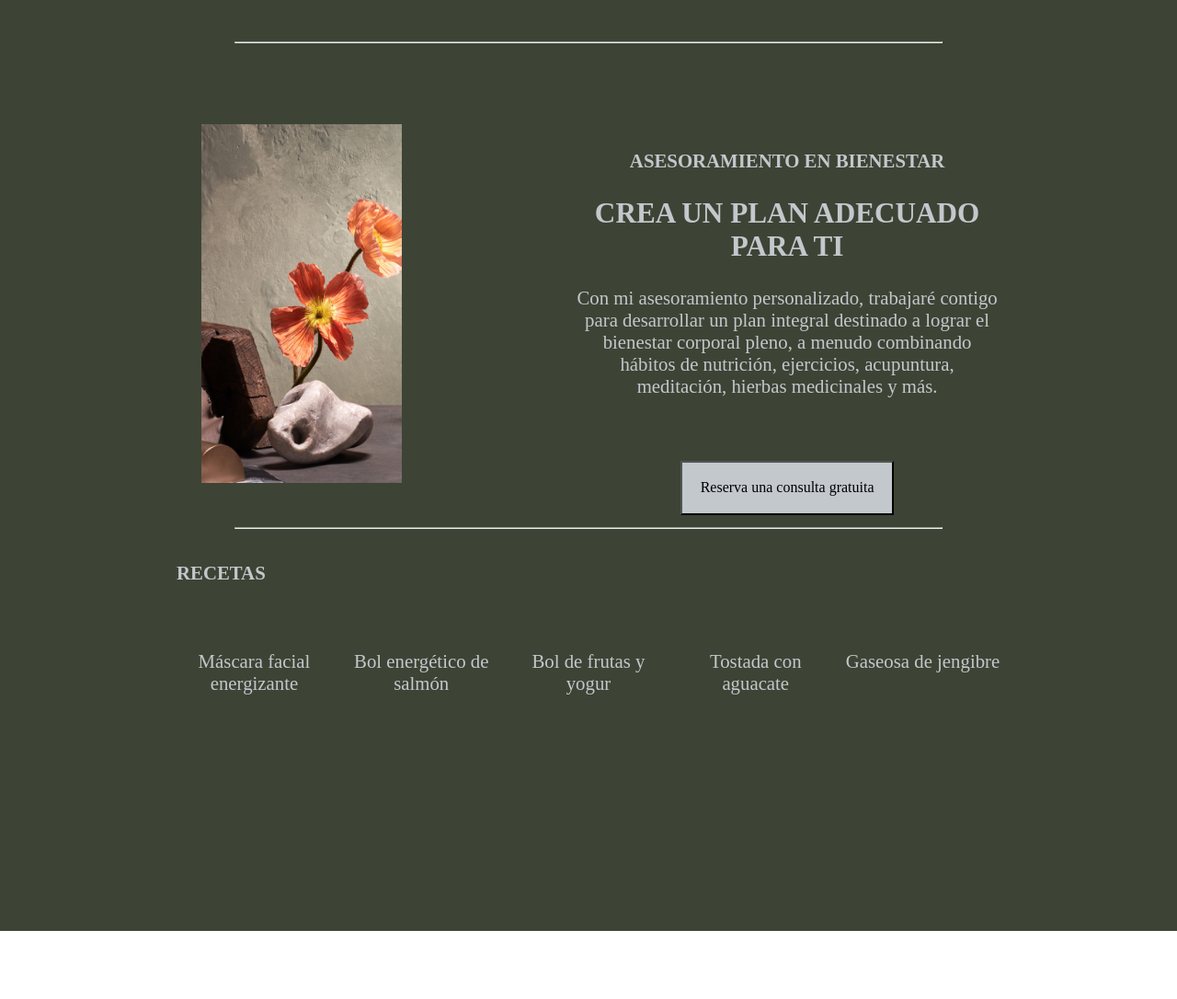
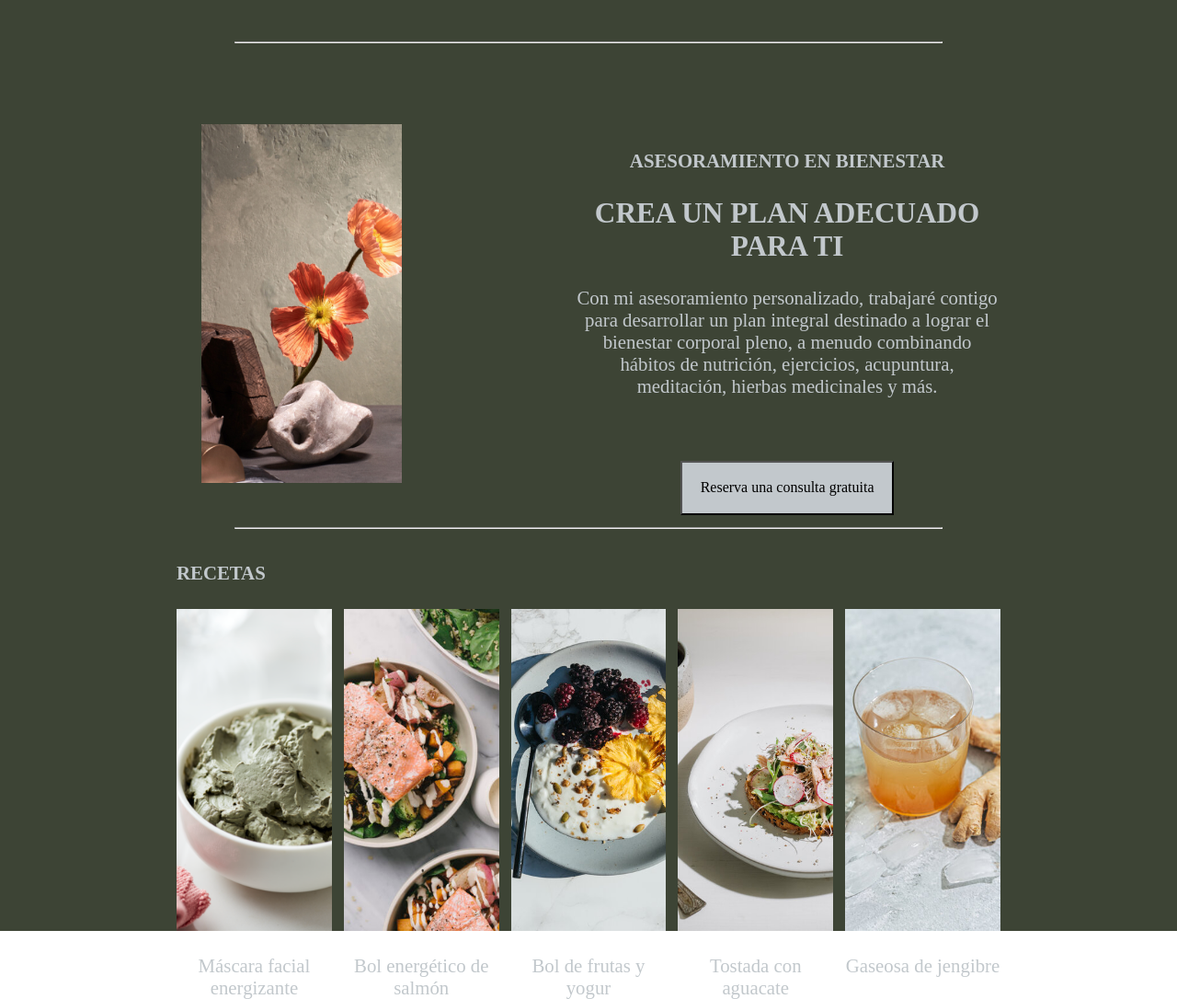
Before and after one commit to andrsxfelipe/Myhra, a plain HTML site: page index.html in a window 1280 px wide. Shown: the part 1709-2795 px from the top of the page at 92% size. Before the commit the page ends 2721 px from the top, so only its background shows below. Drawn offline with Linux system fonts and the light colour scheme; a web font is replaced by a local one.

Commit message:
Fix error

```diff
--- a/style.css
+++ b/style.css
@@ -144,6 +144,7 @@ hr{
 
 .skin-care {
     grid-column: 1;
+
 }
 
 .salmon {
@@ -163,6 +164,6 @@ hr{
 }
 #recipres img{
     width: 100%;
-    height: 0%;
+    height: 100%;
     object-fit: cover;
 }
```
